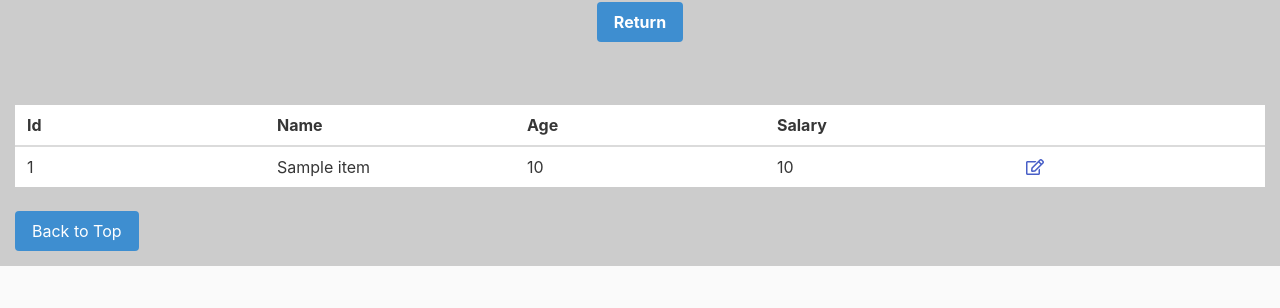
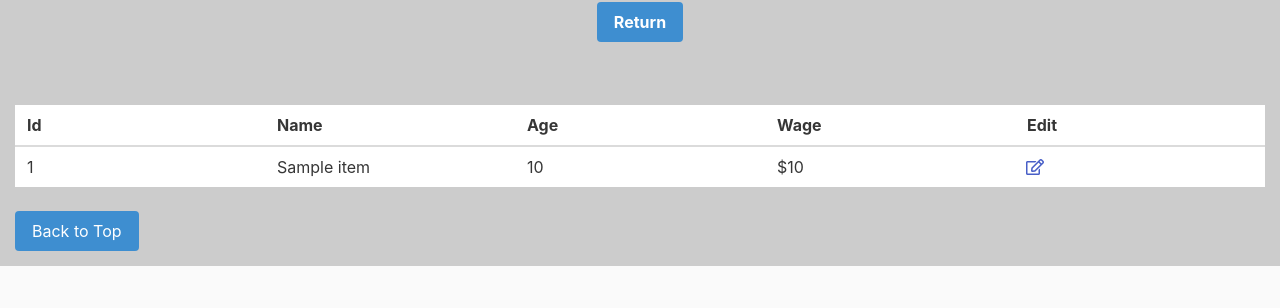
Before and after one commit to BrickBeard/dummyAPI, a Django app: page /employees/ in a window 1280 px wide. Shown: the part 255-563 px from the top of the page. Run offline with Django 3.2, Linux system fonts and the light colour scheme; tables that the repository leaves empty hold one stand-in row (values such as "Sample post"); a database or web service that is not in the repository returns one stand-in record (values such as "Sample title"); data that the repository does not hold is empty; some libraries are stand-ins or nearby versions.

Commit message:
Corrected some formatting issues with tables.  Trying to solve the auto-wrap issue with the table column headers.

```diff
--- a/employees/templates/employees/index.html
+++ b/employees/templates/employees/index.html
@@ -145,7 +145,7 @@
                             <td>{{ result.id }}</td>
                             <td><strong>{{ result.employee_name }}</strong></td>
                             <td>{{ result.employee_age }}</td>
-                            <td>{{ result.employee_salary }}</td>
+                            <td>${{ result.employee_salary }}</td>
                             <td><a href="{% url 'update' id=result.id %}"><i class="far fa-edit"></i></a></td>
                         </tr>
                         {% endfor %}
@@ -179,14 +179,7 @@
                                         <br> Salary: ${{ employeeInfo.salary }}
                                     </p>
                                     {% if employeeInfo.name %}
-                                    <!--<a href="{% url 'delete' id=employeeInfo.id %}" style="color: red;"> Delete</a> --->
-                                    <p><a href="{% url 'delete' id=employeeInfo.id %}" class="button is-danger is-outlined">
-                                            <span>Delete</span>
-                                            <span class="icon is-small">
-                                                <i class="fas fa-times"></i>
-                                            </span>
-                                        </a>
-                                    </p>
+                                    <a href="{% url 'delete' id=employeeInfo.id %}" style="color: #ff3860;"> Delete</a>
                                     {% endif %}
                                 </div>
                             </div>
@@ -204,8 +197,8 @@
                     <th>Id</th>
                     <th>Name</th>
                     <th>Age</th>
-                    <th>Salary</th>
-                    <th></th>
+                    <th>Wage</th>
+                    <th>Edit</th>
                 </tr>
             </thead>
             <tbody>
@@ -214,7 +207,7 @@
                     <td>{{ result.id }}</td>
                     <td>{{ result.employee_name }}</td>
                     <td>{{ result.employee_age }}</td>
-                    <td>{{ result.employee_salary }}</td>
+                    <td>${{ result.employee_salary }}</td>
                     <td><a href="{% url 'update' id=result.id %}"><span class="icon is-small"><i class="far fa-edit"></i></span></a></td>
                 </tr>
                 {% endfor %}
```
